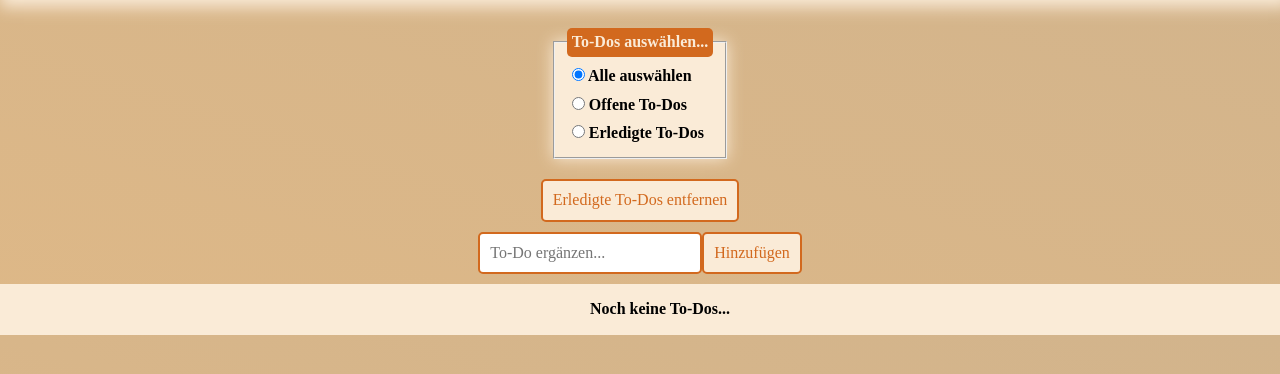
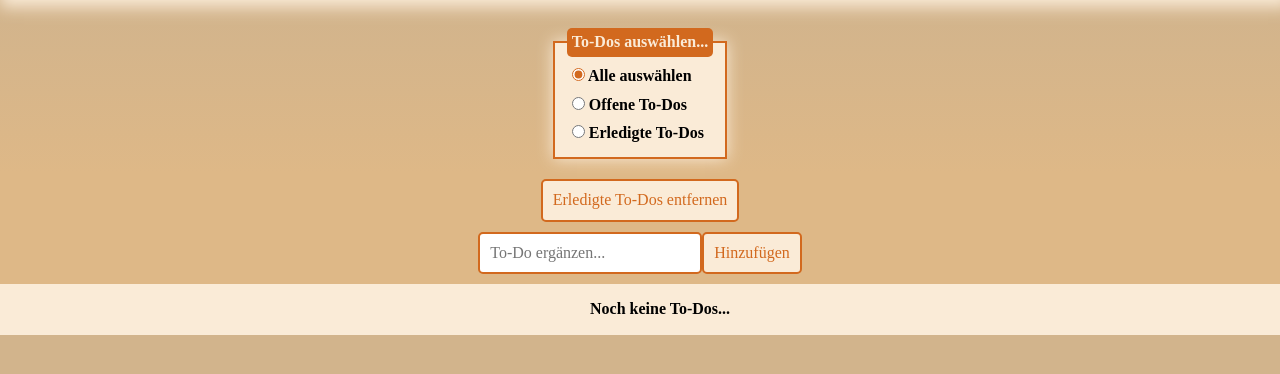
Before and after one commit to hsh420/web_app_basics, a plain HTML site: page to-do-app/index.html in a window 1280 px wide. Shown: the part 70-444 px from the top of the page. Drawn offline with Linux system fonts and the light colour scheme.

Commit message:
fix: changed input-accent-color to fit the design; ref: added comments on script.js and changed structure for better understanding

```diff
--- a/to-do-app/script.js
+++ b/to-do-app/script.js
@@ -1,7 +1,16 @@
+// Initialwerte
 let data = [];
 let selected = "all";
 
+// Dokumentenelemente
+const select = document.querySelector("#selectContainer");
+const list = document.querySelector("#list");
+const input = document.querySelector("#add");
+const addBtn = document.querySelector("#addBtn");
+
+// Initiale Logiken: nach Daten suchen, diese Daten anzeigen (falls keine vorhanden: Platzhalter)
 checkForData();
+renderToDos(data);
 
 function checkForData() {
   if (localStorage.getItem("data") === null || undefined) {
@@ -12,21 +21,17 @@ function checkForData() {
   }
 }
 
-const select = document.querySelector("#selectContainer");
-const list = document.querySelector("#list");
-const input = document.querySelector("#add");
-const addBtn = document.querySelector("#addBtn");
-
-renderToDos(data);
-
 function renderToDos(data) {
+  // Liste leeren
   list.innerHTML = "";
   if (data === undefined || data.length === 0) {
+    // Platzhalter für Liste, falls keine Daten vorhanden sind
     const li = document.createElement("li");
     const placeholder = document.createTextNode("Noch keine To-Dos...");
     li.appendChild(placeholder);
     list.appendChild(li);
   } else {
+    // dynamische Erstellung der Liste mit den Daten
     data.forEach((element) => {
       const li = document.createElement("li");
       const text = document.createTextNode(element.description);
@@ -43,6 +48,7 @@ function renderToDos(data) {
   }
 }
 
+// Filter-Logiken, inklusive State-Management bzgl. des aktuell ausgewählten Filters
 select.addEventListener("input", (event) => {
   event.preventDefault();
   const value = event.target.value;
@@ -80,7 +86,9 @@ function filterOpenToDos() {
   renderToDos(filteredData);
 }
 
+// To-Dos hinzufügen
 addBtn.addEventListener("click", (event) => {
+  // Validation: To-Do existiert bereits oder input-field leer?
   for (let i = 0; i < data.length; i++) {
     if (data[i].description.toLowerCase() === input.value.toLowerCase()) {
       window.alert("To Do existiert bereits!");
@@ -91,6 +99,7 @@ addBtn.addEventListener("click", (event) => {
     window.alert("Beschreibung fehlt!");
     return;
   }
+  // wenn Validierung erfolgreich abgeschlossen, Erstellung eines neuen To-Dos + input zurücksetzen + Daten speichern und neu rendern
   const newToDo = {
     description: input.value,
     id: new Date().getTime(),
@@ -102,6 +111,7 @@ addBtn.addEventListener("click", (event) => {
   renderToDos(data);
 });
 
+// Status der To-Dos ändern und Änderungen erfassen; Daten jeweils aktuell laden
 list.addEventListener("change", (event) => {
   data.forEach((element) => {
     if (
@@ -117,6 +127,7 @@ list.addEventListener("change", (event) => {
     }
   });
   localStorage.setItem("data", JSON.stringify(data));
+  // Daten neu rendern ist notwendig, wenn angewendeten Filtern Daten geändert werden
   if (selected === "done") {
     filterDoneToDos();
   } else if (selected === "open") {
@@ -126,6 +137,7 @@ list.addEventListener("change", (event) => {
   }
 });
 
+// als erledigt markierte To-Dos endgültig entfernen mit vorheriger Sicherheitsabfrage
 function resetDone() {
   if (window.confirm("Erledigte To-Dos wirklich löschen?")) {
     const newData = data.filter((element) => {
--- a/to-do-app/style.css
+++ b/to-do-app/style.css
@@ -373,6 +373,15 @@ header > h1 {
   margin: 0 auto;
 }
 
+.select > input {
+  accent-color: chocolate;
+}
+
+label,
+input {
+  cursor: pointer;
+}
+
 .flex {
   display: flex;
   justify-content: center;
@@ -390,7 +399,7 @@ li > input {
 }
 
 body {
-  background-image: linear-gradient(to bottom left, tan, burlywood);
+  background: linear-gradient(tan 20%, burlywood 60%);
 }
 
 legend {
@@ -405,6 +414,7 @@ fieldset {
   box-shadow: 0 0 15px 0 antiquewhite;
   margin-top: 10px;
   font-weight: 700;
+  border: 2px solid chocolate;
 }
 
 button {
@@ -413,6 +423,7 @@ button {
   border: 2px solid chocolate;
   color: chocolate;
   background-color: antiquewhite;
+  cursor: pointer;
 }
 
 button:hover {
@@ -446,3 +457,7 @@ li + li {
   margin-top: 10px;
   border-top: 2px dashed #000;
 }
+
+li > input {
+  accent-color: chocolate;
+}
```
